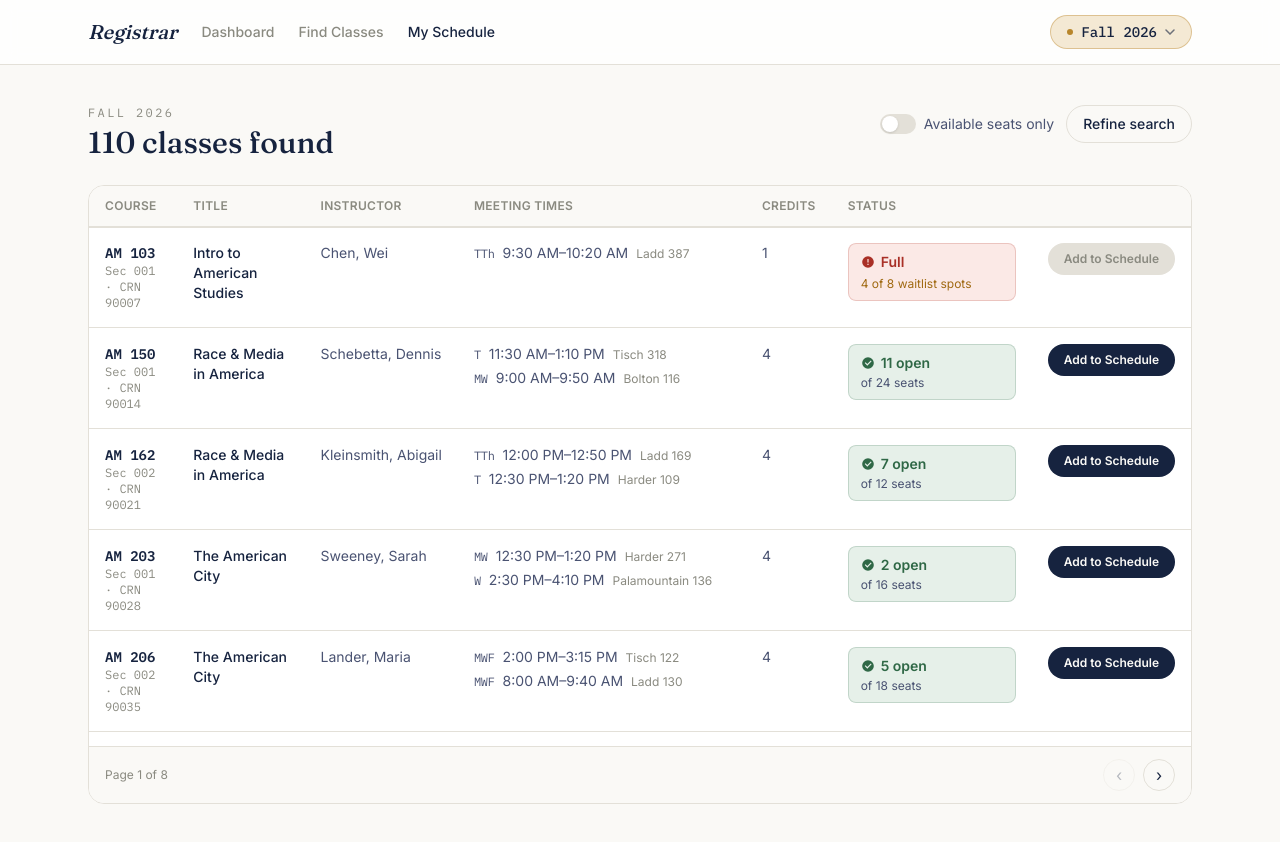
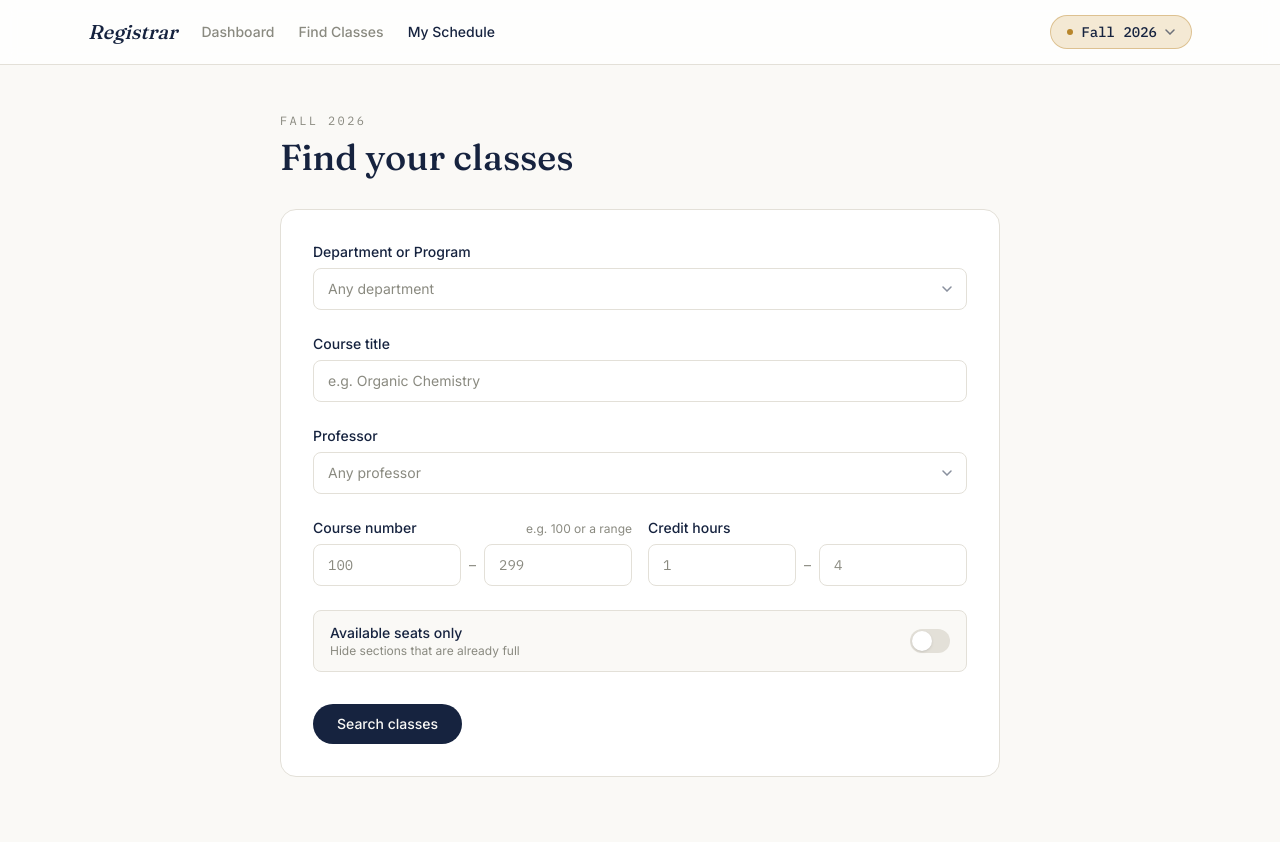
Before and after one commit to noahfighter883/registrar-ux-redesign, a Next.js app: page /results in a window 1280 px wide. Built offline with nearby package versions, Linux system fonts and the light colour scheme.

Commit message:
Refactor search page with new filtering logic

```diff
--- a/src/app/results/page.tsx
+++ b/src/app/results/page.tsx
@@ -1,218 +1,223 @@
 "use client";
 
-import { Suspense, useMemo, useState } from "react";
-import { useRouter, useSearchParams } from "next/navigation";
-import { ALL_COURSES } from "@/lib/mockCourses";
+import { useMemo, useState } from "react";
+import { useRouter } from "next/navigation";
+import { DEPARTMENTS } from "@/lib/departments";
 import { useTerm } from "@/lib/useTerm";
-import StatusBadge from "@/components/StatusBadge";
-import { Course } from "@/lib/types";
+import DepartmentCombobox from "@/components/DepartmentCombobox";
+import InstructorCombobox from "@/components/InstructorCombobox";
 
-const PAGE_SIZE = 15;
+export default function SearchPage() {
+  const router = useRouter();
+  const { term } = useTerm();
 
-function formatMeeting(course: Course) {
-  return course.meetings.map((m, i) => (
-    <div key={i} className="flex items-baseline gap-2 text-sm">
-      <span className="font-mono text-xs text-ink-soft tracking-tight shrink-0">
-        {m.days.join("")}
-      </span>
-      <span className="text-ink-soft whitespace-nowrap">
-        {m.start}–{m.end}
-      </span>
-      <span className="text-muted text-xs whitespace-nowrap">
-        {m.building} {m.room}
-      </span>
-    </div>
-  ));
+  const [dept, setDept] = useState("");
+  const [subCode, setSubCode] = useState("");
+  const [title, setTitle] = useState("");
+  const [instructor, setInstructor] = useState("");
+  const [courseMin, setCourseMin] = useState("");
+  const [courseMax, setCourseMax] = useState("");
+  const [creditMin, setCreditMin] = useState("");
+  const [creditMax, setCreditMax] = useState("");
+  const [openOnly, setOpenOnly] = useState(false);
+
+  const selectedDept = DEPARTMENTS.find((d) => d.code === dept);
+
+  const numericProps = {
+    inputMode: "numeric" as const,
+    pattern: "[0-9]*",
+    onKeyDown: (e: React.KeyboardEvent<HTMLInputElement>) => {
+      if (["Backspace", "Delete", "Tab", "ArrowLeft", "ArrowRight"].includes(e.key)) return;
+      if (!/^[0-9]$/.test(e.key)) e.preventDefault();
+    },
+  };
+
+  const canClear = useMemo(
+    () => dept || subCode || title || instructor || courseMin || courseMax || creditMin || creditMax || openOnly,
+    [dept, subCode, title, instructor, courseMin, courseMax, creditMin, creditMax, openOnly]
+  );
+
+  function clearAll() {
+    setDept("");
+    setSubCode("");
+    setTitle("");
+    setInstructor("");
+    setCourseMin("");
+    setCourseMax("");
+    setCreditMin("");
+    setCreditMax("");
+    setOpenOnly(false);
   }
 
-function ResultsInner() {
-  const searchParams = useSearchParams();
-  const router = useRouter();
-  const { term } = useTerm();
-  const [page, setPage] = useState(1);
-  const [openOnlyOverride, setOpenOnlyOverride] = useState(
-    searchParams.get("openOnly") === "1"
-  );
-  const [added, setAdded] = useState<Set<string>>(new Set());
-
-  const filtered = useMemo(() => {
-    const dept = searchParams.get("dept") || "";
-    const title = (searchParams.get("title") || "").toLowerCase();
-    const courseMin = Number(searchParams.get("courseMin")) || 0;
-    const courseMax = Number(searchParams.get("courseMax")) || 9999;
-    const creditMin = Number(searchParams.get("creditMin")) || 0;
-    const creditMax = Number(searchParams.get("creditMax")) || 99;
-
-    return ALL_COURSES.filter((c) => {
-      if (dept && c.subject !== dept) return false;
-      if (title && !c.title.toLowerCase().includes(title)) return false;
-      if (c.courseNumber < courseMin || c.courseNumber > courseMax) return false;
-      if (c.credits < creditMin || c.credits > creditMax) return false;
-      if (openOnlyOverride && c.seatsTaken >= c.seatsTotal) return false;
-      return true;
-    });
-  }, [searchParams, openOnlyOverride]);
-
-  const totalPages = Math.max(1, Math.ceil(filtered.length / PAGE_SIZE));
-  const pageItems = filtered.slice((page - 1) * PAGE_SIZE, page * PAGE_SIZE);
-
-  function toggleAdd(crn: string) {
-    setAdded((prev) => {
-      const next = new Set(prev);
-      if (next.has(crn)) next.delete(crn);
-      else next.add(crn);
-      return next;
-    });
+  function handleSearch() {
+    const params = new URLSearchParams();
+    if (dept) params.set("dept", dept);
+    if (subCode) params.set("subCode", subCode);
+    if (title) params.set("title", title);
+    if (instructor) params.set("instructor", instructor);
+    if (courseMin) params.set("courseMin", courseMin);
+    if (courseMax) params.set("courseMax", courseMax);
+    if (creditMin) params.set("creditMin", creditMin);
+    if (creditMax) params.set("creditMax", creditMax);
+    if (openOnly) params.set("openOnly", "1");
+    router.push(`/results?${params.toString()}`);
   }
 
   return (
-    <div className="max-w-6xl mx-auto px-6 py-10">
-      <div className="flex items-start justify-between gap-4 mb-6 flex-wrap">
-        <div>
-          <p className="font-mono text-xs uppercase tracking-[0.2em] text-muted mb-1">
+    <div className="max-w-3xl mx-auto px-6 py-12">
+      <p className="font-mono text-xs uppercase tracking-[0.2em] text-muted mb-2">
         {term.label}
       </p>
-          <h1 className="font-display text-3xl text-ink">
-            {filtered.length} {filtered.length === 1 ? "class" : "classes"} found
+      <h1 className="font-display text-3xl md:text-4xl text-ink mb-8">
+        Find your classes
       </h1>
+
+      <div className="rounded-2xl border border-line bg-card p-6 md:p-8 space-y-6">
+        <Field label="Department or Program">
+          <DepartmentCombobox
+            value={dept}
+            onChange={(v) => {
+              setDept(v);
+              setSubCode("");
+            }}
+          />
+        </Field>
+
+        {selectedDept?.subCodes && (
+          <Field label={`Specific ${selectedDept.name} track`} hint="Optional — narrows within this department">
+            <select
+              value={subCode}
+              onChange={(e) => setSubCode(e.target.value)}
+              className="w-full rounded-lg border border-line bg-card px-3.5 py-2.5 text-sm text-ink outline-none focus-visible:outline-2 focus-visible:outline-gold"
+            >
+              <option value="">Any track</option>
+              {selectedDept.subCodes.map((s) => (
+                <option key={s.code} value={s.code}>
+                  {s.label}
+                </option>
+              ))}
+            </select>
+          </Field>
+        )}
+
+        <Field label="Course title">
+          <input
+            value={title}
+            onChange={(e) => setTitle(e.target.value)}
+            placeholder="e.g. Organic Chemistry"
+            className="w-full rounded-lg border border-line bg-card px-3.5 py-2.5 text-sm text-ink placeholder:text-muted outline-none focus-visible:outline-2 focus-visible:outline-gold"
+          />
+        </Field>
+
+        <Field label="Professor">
+          <InstructorCombobox value={instructor} onChange={setInstructor} />
+        </Field>
+
+        <div className="grid grid-cols-2 gap-4">
+          <Field label="Course number" hint="e.g. 100 or a range">
+            <div className="flex items-center gap-2">
+              <input
+                {...numericProps}
+                value={courseMin}
+                onChange={(e) => setCourseMin(e.target.value)}
+                placeholder="100"
+                maxLength={3}
+                className="w-full rounded-lg border border-line bg-card px-3.5 py-2.5 text-sm font-mono text-ink placeholder:text-muted outline-none focus-visible:outline-2 focus-visible:outline-gold"
+              />
+              <span className="text-muted text-sm">–</span>
+              <input
+                {...numericProps}
+                value={courseMax}
+                onChange={(e) => setCourseMax(e.target.value)}
+                placeholder="299"
+                maxLength={3}
+                className="w-full rounded-lg border border-line bg-card px-3.5 py-2.5 text-sm font-mono text-ink placeholder:text-muted outline-none focus-visible:outline-2 focus-visible:outline-gold"
+              />
             </div>
-        <div className="flex items-center gap-3">
-          <label className="flex items-center gap-2 text-sm text-ink-soft cursor-pointer select-none">
+          </Field>
+
+          <Field label="Credit hours">
+            <div className="flex items-center gap-2">
+              <input
+                {...numericProps}
+                value={creditMin}
+                onChange={(e) => setCreditMin(e.target.value)}
+                placeholder="1"
+                maxLength={2}
+                className="w-full rounded-lg border border-line bg-card px-3.5 py-2.5 text-sm font-mono text-ink placeholder:text-muted outline-none focus-visible:outline-2 focus-visible:outline-gold"
+              />
+              <span className="text-muted text-sm">–</span>
+              <input
+                {...numericProps}
+                value={creditMax}
+                onChange={(e) => setCreditMax(e.target.value)}
+                placeholder="4"
+                maxLength={2}
+                className="w-full rounded-lg border border-line bg-card px-3.5 py-2.5 text-sm font-mono text-ink placeholder:text-muted outline-none focus-visible:outline-2 focus-visible:outline-gold"
+              />
+            </div>
+          </Field>
+        </div>
+
+        <label className="flex items-center justify-between rounded-lg bg-paper border border-line px-4 py-3 cursor-pointer">
+          <div>
+            <p className="text-sm font-medium text-ink">Available seats only</p>
+            <p className="text-xs text-muted">Hide sections that are already full</p>
+          </div>
           <button
             type="button"
             role="switch"
-              aria-checked={openOnlyOverride}
-              onClick={() => {
-                setOpenOnlyOverride((o) => !o);
-                setPage(1);
-              }}
-              className={`relative w-9 h-5 rounded-full transition-colors shrink-0 ${
-                openOnlyOverride ? "bg-open" : "bg-line"
+            aria-checked={openOnly}
+            onClick={() => setOpenOnly((o) => !o)}
+            className={`relative w-10 h-6 rounded-full transition-colors shrink-0 ${
+              openOnly ? "bg-open" : "bg-line"
             }`}
           >
             <span
-                className={`absolute top-0.5 left-0.5 w-4 h-4 rounded-full bg-white shadow transition-transform ${
-                  openOnlyOverride ? "translate-x-4" : ""
+              className={`absolute top-0.5 left-0.5 w-5 h-5 rounded-full bg-white shadow transition-transform ${
+                openOnly ? "translate-x-4" : ""
               }`}
             />
           </button>
-            Available seats only
         </label>
+
+        <div className="flex items-center gap-4 pt-2">
           <button
-            onClick={() => router.push("/search")}
-            className="rounded-full border border-line px-4 py-2 text-sm font-medium text-ink hover:border-ink-soft/40 transition-colors"
+            onClick={handleSearch}
+            className="rounded-full bg-ink text-paper px-6 py-2.5 text-sm font-medium hover:bg-ink-soft transition-colors"
           >
-            Refine search
+            Search classes
           </button>
+          {canClear && (
+            <button
+              onClick={clearAll}
+              className="text-sm text-muted hover:text-ink transition-colors"
+            >
+              Clear filters
+            </button>
+          )}
         </div>
-      </div>
-
-      <div className="rounded-2xl border border-line bg-card overflow-hidden">
-        <div className="overflow-auto max-h-[70vh]">
-          <table className="w-full text-left border-collapse">
-            <thead className="sticky top-0 z-10">
-              <tr className="bg-paper border-b border-line shadow-[0_1px_0_0_var(--line)]">
-                <Th>Course</Th>
-                <Th>Title</Th>
-                <Th>Instructor</Th>
-                <Th>Meeting Times</Th>
-                <Th>Credits</Th>
-                <Th>Status</Th>
-                <Th />
-              </tr>
-            </thead>
-            <tbody>
-              {pageItems.map((c) => (
-                <tr key={c.crn} className="border-b border-line last:border-0 hover:bg-paper/60 align-top">
-                  <td className="px-4 py-4">
-                    <p className="font-mono text-sm font-semibold text-ink">
-                      {c.subject} {c.courseNumber}
-                    </p>
-                    <p className="font-mono text-xs text-muted">
-                      Sec {c.section} · CRN {c.crn}
-                    </p>
-                  </td>
-                  <td className="px-4 py-4">
-                    <p className="text-sm text-ink font-medium max-w-[220px]">{c.title}</p>
-                  </td>
-                  <td className="px-4 py-4">
-                    <p className="text-sm text-ink-soft whitespace-nowrap">{c.instructor}</p>
-                  </td>
-                  <td className="px-4 py-4 space-y-1">{formatMeeting(c)}</td>
-                  <td className="px-4 py-4">
-                    <p className="text-sm text-ink-soft">{c.credits}</p>
-                  </td>
-                  <td className="px-4 py-4">
-                    <StatusBadge course={c} />
-                  </td>
-                  <td className="px-4 py-4">
-                    <button
-                      onClick={() => toggleAdd(c.crn)}
-                      disabled={c.seatsTaken >= c.seatsTotal && !added.has(c.crn)}
-                      className={`rounded-full px-4 py-2 text-xs font-semibold whitespace-nowrap transition-colors ${
-                        added.has(c.crn)
-                          ? "bg-open text-white"
-                          : c.seatsTaken >= c.seatsTotal
-                          ? "bg-line text-muted cursor-not-allowed"
-                          : "bg-ink text-paper hover:bg-gold"
-                      }`}
-                    >
-                      {added.has(c.crn) ? "Added ✓" : "Add to Schedule"}
-                    </button>
-                  </td>
-                </tr>
-              ))}
-              {pageItems.length === 0 && (
-                <tr>
-                  <td colSpan={7} className="px-4 py-16 text-center text-muted">
-                    No classes match your filters. Try widening your search.
-                  </td>
-                </tr>
-              )}
-            </tbody>
-          </table>
-        </div>
-
-        {totalPages > 1 && (
-          <div className="flex items-center justify-between px-4 py-3 border-t border-line bg-paper">
-            <p className="text-xs text-muted">
-              Page {page} of {totalPages}
-            </p>
-            <div className="flex items-center gap-2">
-              <button
-                onClick={() => setPage((p) => Math.max(1, p - 1))}
-                disabled={page === 1}
-                className="rounded-full border border-line w-8 h-8 flex items-center justify-center text-ink disabled:opacity-30 hover:border-ink-soft/40"
-              >
-                ‹
-              </button>
-              <button
-                onClick={() => setPage((p) => Math.min(totalPages, p + 1))}
-                disabled={page === totalPages}
-                className="rounded-full border border-line w-8 h-8 flex items-center justify-center text-ink disabled:opacity-30 hover:border-ink-soft/40"
-              >
-                ›
-              </button>
-            </div>
-          </div>
-        )}
       </div>
     </div>
   );
 }
 
-function Th({ children }: { children?: React.ReactNode }) {
+function Field({
+  label,
+  hint,
+  children,
+}: {
+  label: string;
+  hint?: string;
+  children: React.ReactNode;
+}) {
   return (
-    <th className="px-4 py-3 text-xs font-semibold uppercase tracking-wide text-muted whitespace-nowrap">
+    <div>
+      <div className="flex items-baseline justify-between mb-1.5">
+        <label className="text-sm font-medium text-ink">{label}</label>
+        {hint && <span className="text-xs text-muted">{hint}</span>}
+      </div>
       {children}
-    </th>
+    </div>
   );
 }
-
-export default function ResultsPage() {
-  return (
-    <Suspense fallback={<div className="max-w-6xl mx-auto px-6 py-10 text-muted">Loading…</div>}>
-      <ResultsInner />
-    </Suspense>
-  );
-}
```
Lines whose indentation alone changed are shown as unchanged.
